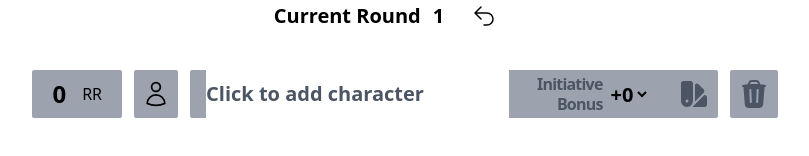
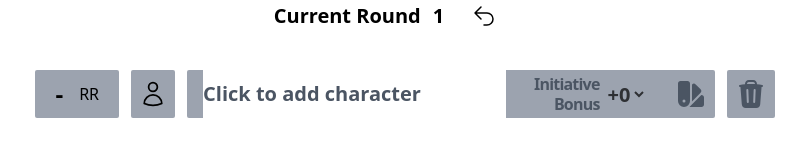
Before and after one commit to JamesPengi/jait, a React (Vite) app: page / in a window 1280 px wide. Shown: the part 376-532 px from the top of the page, without its empty margins (255-1064 px from the left). Built offline with nearby package versions, Linux system fonts and the light colour scheme.

Commit message:
feat: added character logic
You can now add characters, roll initiative bonus, and delete them

```diff
--- a/src/App.tsx
+++ b/src/App.tsx
@@ -1,8 +1,38 @@
 import { useState } from 'react';
 import CharacterRow from './components/CharacterRow';
 import CurrentRound from './components/CurrentRound';
+import NewCharacter from './components/NewCharacter';
+import { Character } from './types/Character';
 
 function App() {
+  const [characters, setCharacters] = useState<Character[]>([]);
+  function addCharacter() {
+    setCharacters([
+      ...characters,
+      { roll: 0, isPlayer: false, name: '', initiativeBonus: 0 },
+    ]);
+  }
+  function updateCharacter(
+    index: number,
+    roll: number,
+    isPlayer: boolean,
+    name: string,
+    initiativeBonus: number
+  ) {
+    setCharacters([
+      ...characters.slice(0, index),
+      { roll, isPlayer, name, initiativeBonus },
+      ...characters.slice(index + 1),
+    ]);
+  }
+  function deleteCharacter(index: number) {
+    console.log(index);
+    setCharacters((characters) => [
+      ...characters.slice(0, index),
+      ...characters.slice(index + 1),
+    ]);
+  }
+
   const [currentRound, setCurrentRound] = useState<number>(1);
   function resetTracker() {
     setCurrentRound(1);
@@ -12,12 +42,26 @@ function App() {
     <div className="flex flex-col justify-center items-center min-h-screen space-y-10 dark:bg-slate-700 dark:text-white">
       <h1 className="text-2xl font-bold">Just Another Initiative Tracker</h1>
       <CurrentRound round={currentRound} resetRound={resetTracker} />
-      <CharacterRow
-        index={0}
-        changeInitiativeRoll={(index) =>
-          console.log('Roll Change Function', index)
-        }
-        deleteRow={(index) => console.log(`Row Delete: ${index}`)}
+      {characters.map(({ name, roll, isPlayer, initiativeBonus }, index) => {
+        return (
+          <CharacterRow
+            key={`character-${index}`}
+            updateCharacter={(roll, isPlayer, name, initiativeBonus) =>
+              updateCharacter(index, roll, isPlayer, name, initiativeBonus)
+            }
+            name={name}
+            roll={roll}
+            isPlayer={isPlayer}
+            initiativeBonus={initiativeBonus}
+            deleteRow={() => deleteCharacter(index)}
+            // TODO: Add player tracker boolean here
+          />
+        );
+      })}
+      <NewCharacter
+        addCharacter={() => {
+          addCharacter();
+        }}
       />
     </div>
   );
--- a/src/components/CharacterRow.tsx
+++ b/src/components/CharacterRow.tsx
@@ -8,30 +8,37 @@ import { TrashIcon } from '@heroicons/react/24/solid';
 import { useEffect, useState } from 'react';
 
 type Props = {
-  index: number;
-  changeInitiativeRoll: (index: number) => void;
-  deleteRow: (index: number) => void;
+  name: string;
+  roll: number;
+  isPlayer: boolean;
+  initiativeBonus: number;
+  updateCharacter: (
+    roll: number,
+    isPlayer: boolean,
+    name: string,
+    initiativeBonus: number
+  ) => void;
+  deleteRow: () => void;
   isPlayerTurn?: boolean;
 };
 
 function CharacterRow({
-  index,
+  name,
+  roll,
+  isPlayer,
+  initiativeBonus,
   isPlayerTurn,
-  changeInitiativeRoll,
+  updateCharacter,
   deleteRow,
 }: Props) {
-  const [characterName, setCharacterName] = useState<string>('');
-  const [isPlayer, setIsPlayer] = useState<boolean>(false);
-  const [initiativeRoll, setInitiativeRoll] = useState<number>(0);
-  const [bonus, setBonus] = useState<string>('+0');
   const [color, setColor] = useState<string>('bg-gray-400');
 
   useEffect(() => {
-    // TODO: On creation, focus the text field and randomize color
+    // TODO: On creation, randomize color
   }, []);
 
-  function rerollInitiative() {
-    // TODO: Reroll character initiative
+  function changeColor() {
+    // TODO: Change color with randomizer
   }
 
   return (
@@ -43,12 +50,25 @@ function CharacterRow({
         <div
           className={`flex flex-row items-center justify-center space-x-4 rounded-sm ${color} text-black px-5 py-2`}
         >
-          <span className="font-bold text-2xl">{initiativeRoll}</span>
-          <button>RR</button>
+          <span className="font-bold text-2xl">{roll}</span>
+          <button
+            onClick={() => {
+              updateCharacter(
+                Math.floor(Math.random() * 20) + initiativeBonus,
+                isPlayer,
+                name,
+                initiativeBonus
+              );
+            }}
+          >
+            RR
+          </button>
         </div>
         <button
           className={`flex flex-col items-center justify-center p-2 rounded-sm ${color} text-black`}
-          onClick={() => setIsPlayer(!isPlayer)}
+          onClick={() =>
+            updateCharacter(roll, !isPlayer, name, initiativeBonus)
+          }
         >
           {isPlayer ? (
             <UserSolidIcon className="h-7 w-7" />
@@ -60,9 +80,12 @@ function CharacterRow({
           {/* TODO: Based on text input, change colors so that it matches the class or enemy type (popular types only) */}
           <input
             type="text"
-            placeholder="Click to add character"
-            value={characterName}
-            onChange={(e) => setCharacterName(e.target.value)}
+            autoFocus
+            placeholder="Enter Name"
+            value={name}
+            onChange={(e) =>
+              updateCharacter(roll, isPlayer, e.target.value, initiativeBonus)
+            }
             className="ml-2 font-bold text-xl outline-none text-black placeholder:text-gray-600 dark:bg-transparent"
           />
           <div className="flex flex-row space-x-1 items-center justify-center">
@@ -72,33 +95,34 @@ function CharacterRow({
             </div>
             <select
               className="font-bold text-xl bg-transparent outline-none text-black"
-              value={bonus}
-              onChange={(e) => setBonus(e.target.value)}
+              value={initiativeBonus}
+              onChange={(e) =>
+                updateCharacter(roll, isPlayer, name, Number(e.target.value))
+              }
             >
-              <option className="dark:text-white dark:bg-slate-600" value="-2">
+              <option className="dark:text-white dark:bg-slate-600" value={-2}>
                 -2
               </option>
-              <option className="dark:text-white dark:bg-slate-600" value="-1">
+              <option className="dark:text-white dark:bg-slate-600" value={-1}>
                 -1
               </option>
-              <option className="dark:text-white dark:bg-slate-600" value="+0">
+              <option className="dark:text-white dark:bg-slate-600" value={0}>
                 +0
               </option>
-              <option className="dark:text-white dark:bg-slate-600" value="+1">
+              <option className="dark:text-white dark:bg-slate-600" value={1}>
                 +1
               </option>
-              <option className="dark:text-white dark:bg-slate-600" value="+2">
+              <option className="dark:text-white dark:bg-slate-600" value={2}>
                 +2
               </option>
             </select>
           </div>
-          <button>
-            {/* TODO: Add color cycle */}
+          <button onClick={changeColor}>
             <SwatchIcon className="h-8 w-8 text-gray-600" />
           </button>
         </div>
         <button
-          onClick={() => deleteRow(index)}
+          onClick={() => deleteRow()}
           className={`${color} rounded-sm px-2`}
         >
           <TrashIcon className="h-8 w-8 text-gray-600" />
--- /dev/null
+++ b/src/components/NewCharacter.tsx
@@ -0,0 +1,63 @@
+import { UserIcon as UserOutlineIcon } from '@heroicons/react/24/outline';
+import { SwatchIcon } from '@heroicons/react/24/solid';
+import { TrashIcon } from '@heroicons/react/24/solid';
+
+type Props = {
+  addCharacter: () => void;
+};
+
+function NewCharacter({ addCharacter }: Props) {
+  return (
+    <div className="flex flex-row space-x-3">
+      <div className="w-7"></div>
+      <div className="flex flex-row space-x-3">
+        <div
+          className={`flex flex-row items-center justify-center space-x-4 rounded-sm bg-gray-400 text-black px-5 py-2`}
+        >
+          <span className="font-bold text-2xl">-</span>
+          <span>RR</span>
+        </div>
+        <span
+          className={`flex flex-col items-center justify-center p-2 rounded-sm bg-gray-400 text-black`}
+        >
+          <UserOutlineIcon className="h-7 w-7" />
+        </span>
+        <div className={`flex flex-row space-x-7 px-2 rounded-sm bg-gray-400`}>
+          <input
+            type="text"
+            placeholder="Click to add character"
+            defaultValue={''}
+            readOnly
+            onClick={() => addCharacter()}
+            className="ml-2 font-bold text-xl outline-none text-black placeholder:text-gray-600 dark:bg-transparent"
+          />
+          <div className="flex flex-row space-x-1 items-center justify-center">
+            <div className="flex flex-col text-right font-bold text-gray-600 tracking-tighter -space-y-1">
+              <span>Initiative</span>
+              <span>Bonus</span>
+            </div>
+            <select
+              className="font-bold text-xl bg-transparent outline-none text-black"
+              value={0}
+              disabled
+            >
+              <option className="dark:text-white dark:bg-slate-600" value={0}>
+                +0
+              </option>
+            </select>
+          </div>
+          <div className="flex flex-col items-center justify-center">
+            <SwatchIcon className="h-8 w-8 text-gray-600" />
+          </div>
+        </div>
+        <div
+          className={`flex flex-col items-center justify-center bg-gray-400 rounded-sm px-2`}
+        >
+          <TrashIcon className="h-8 w-8 text-gray-600" />
+        </div>
+      </div>
+    </div>
+  );
+}
+
+export default NewCharacter;
--- /dev/null
+++ b/src/types/Character.ts
@@ -0,0 +1,6 @@
+export type Character = {
+  roll: number;
+  isPlayer: boolean;
+  name: string;
+  initiativeBonus: number;
+};
```
